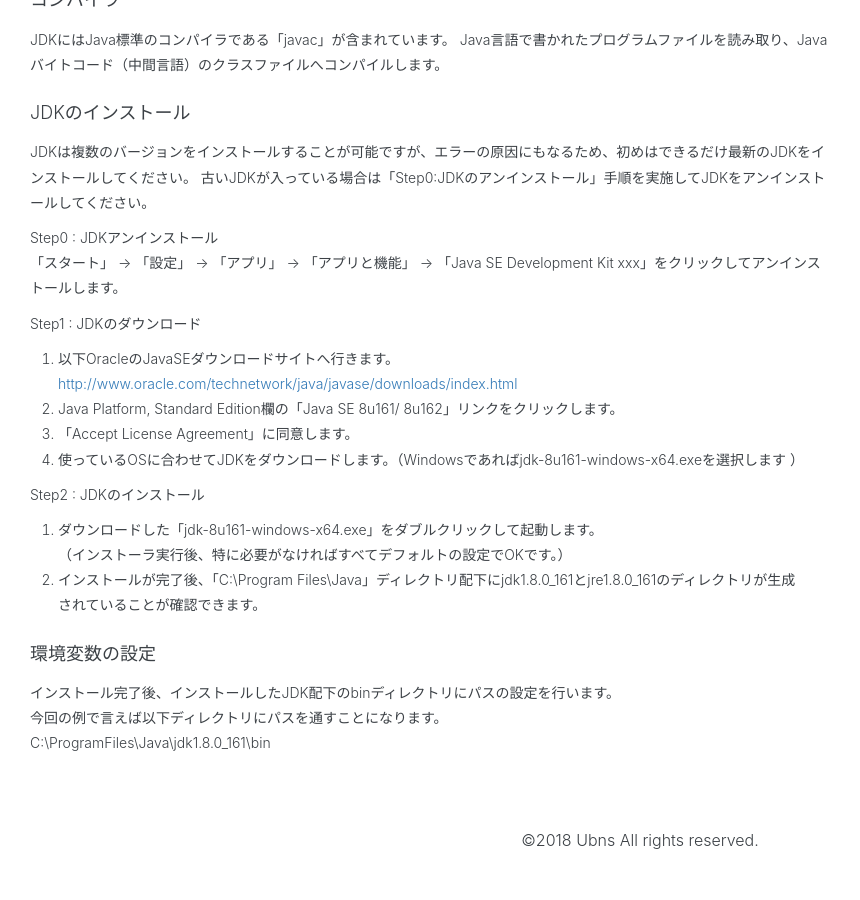
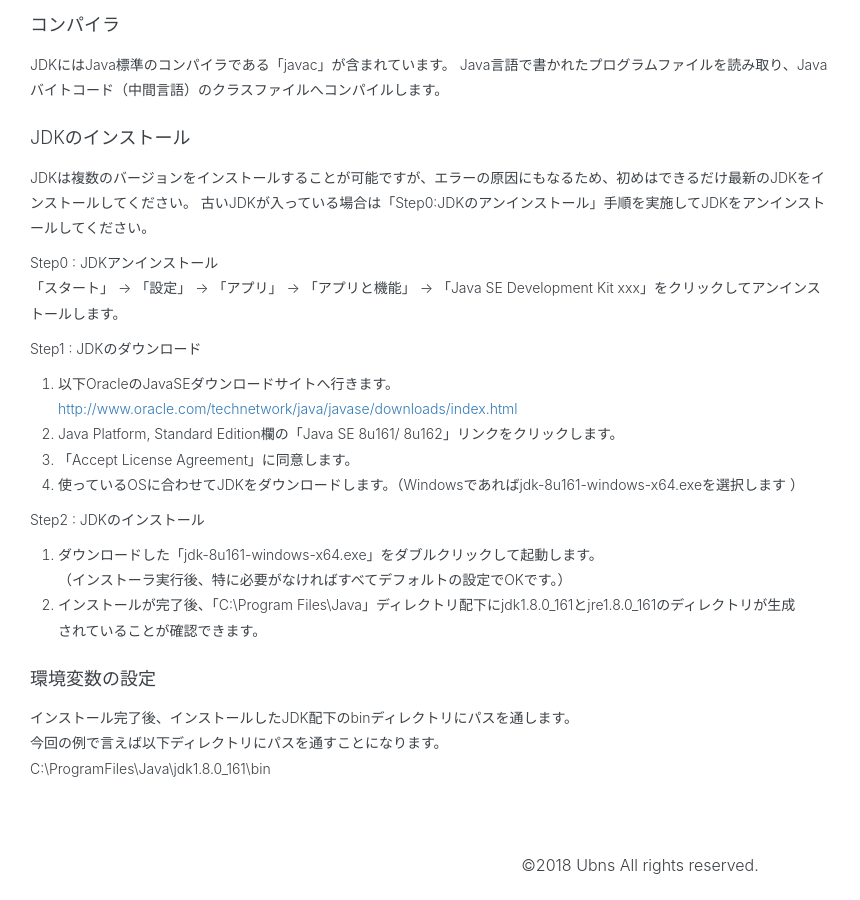
Before and after one commit to modulesjp/JavaTraining, a Jekyll site: the page built from docs/introductions/1.0.2.java-dev-env.md, in a window 1280 px wide and 900 px high, scrolled down 1059 px. Shown: the whole window, without its empty margins (0-860 px from the left). Built offline with Jekyll 4.4.1, drawn with Linux system fonts in a browser that asks for light colours; nearby versions of some CDN libraries; our own code applies the rules of GitHub Pages for plain Markdown files; before the commit the page ends 1933 px from its top, so only the background shows below that.

Commit message:
2018.03.29

```diff
--- a/docs/introductions/1.0.2.java-dev-env.md
+++ b/docs/introductions/1.0.2.java-dev-env.md
@@ -60,6 +61,6 @@
 2. インストールが完了後、「C:\Program Files\Java」ディレクトリ配下にjdk1.8.0_161とjre1.8.0_161のディレクトリが生成されていることが確認できます。
 
 ### <a name="sec6"></a>環境変数の設定
-インストール完了後、インストールしたJDK配下のbinディレクトリにパスの設定を行います。
+インストール完了後、インストールしたJDK配下のbinディレクトリにパスを通します。
 今回の例で言えば以下ディレクトリにパスを通すことになります。
 C:\ProgramFiles\Java\jdk1.8.0_161\bin
```
Also changed, not shown: other parts of docs/introductions/1.0.2.java-dev-env.md (+1 -0 lines).
